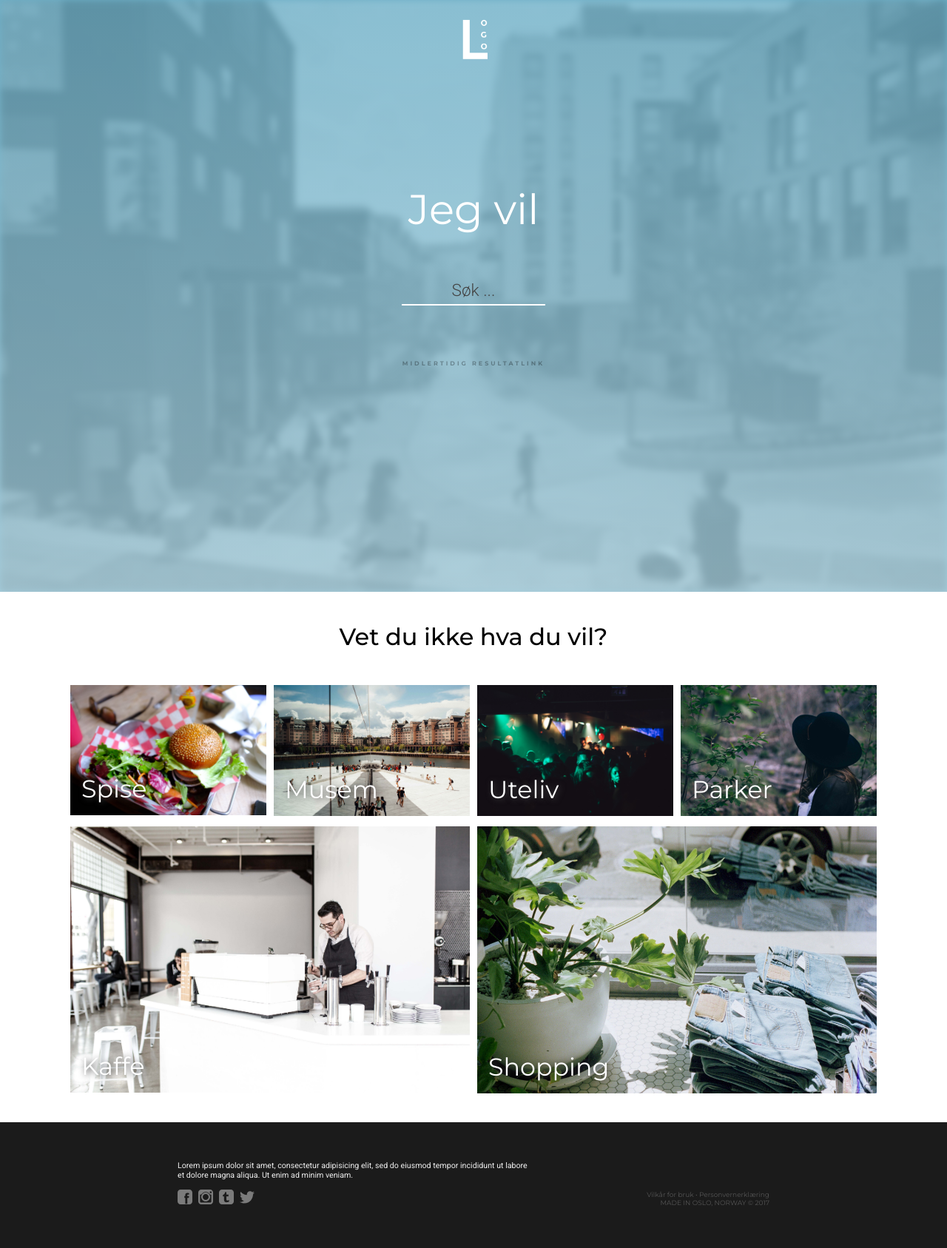
After one commit to rxstad/Webprosjekt21, a PHP site: page /index.php in a window 1280 px wide. The commit adds this page. Shown: the whole page at 74% size. Run offline with PHP 8.4, Linux system fonts and the light colour scheme; some libraries are stand-ins or nearby versions.

Commit message:
oppdatert result.php,  opprettet index.php, lagt til footer.php

```diff
--- /dev/null
+++ b/header.php
@@ -0,0 +1,22 @@
+<!--/**
+ * Created by PhpStorm.
+ * User: slafa
+ * Date: 30.03.2017
+ * Time: 17.30
+ */-->
+
+<!DOCTYPE html>
+<html>
+<head>
+	<title>Front</title>
+	<meta charset="utf-8">
+	<link rel="stylesheet" type="text/css" href="main_style.css">
+	<link rel="stylesheet" type="text/css" href="results_style.css">
+    <meta name="viewport" content="width=device-width, initial-scale=0"/>
+	 <script src="http://ajax.googleapis.com/ajax/libs/jquery/2.1.1/jquery.min.js" type="text/javascript"></script>
+	 	 <script type="text/javascript" src="js/top_menu_fadein.js"></script>
+
+    <script defer src="https://code.getmdl.io/1.3.0/material.min.js"></script>
+
+
+</head>
--- /dev/null
+++ b/index.php
@@ -0,0 +1,82 @@
+<?php
+require("header.php");
+?>
+<link rel="stylesheet" type="text/css" href="front_style.css">
+
+<body>
+<div id="header">
+	<div id="top_menu_fadein">
+
+	<div class="top_menu">
+		<a href="#">Hjem</a>
+		<a href="#">Kategorier</a>
+		<a href="om.html">Om</a>
+		<a href="#">Hjelp</a>
+	</div>
+
+	</div>
+	<div id="header_search_outer">
+		<div class="header_search_logo">
+			<a href="index.html"><img src="img/logo.png" width="95px"></a>
+		</div>
+		<div class="header_search_inner">
+			<h2>Jeg vil</h2>
+			<input type="text" name="search" placeholder="Søk ..." onfocus="this.placeholder = ''" onblur="this.placeholder = 'Søk ...'"><br><br>
+			<a href="results.html" class="button">Midlertidig resultatlink</a>
+		</div>
+	</div>
+	<div class="header_img"></div>
+</div>
+<div id="wrapper">
+	<div id="main">
+		<center><h1>Vet du ikke hva du vil?</h1></center><br>
+		<div id="mainflex">
+			<div class="mainflex_item">
+				<img src="img/shops/mat1.jpg" class="imgitem_main" width="100%">
+				<div class="imgdesc_main">Spise</div>
+			</div>
+			<div class="mainflex_item">
+				<img src="img/shops/opera.jpg" class="imgitem_main" width="100%">
+				<div class="imgdesc_main">Musem</div>
+			</div>
+			<div class="mainflex_item">
+				<img src="img/shops/nightlife.jpg" class="imgitem_main" width="100%">
+				<div class="imgdesc_main">Uteliv</div>
+			</div>
+			<div class="mainflex_item">
+				<img src="img/shops/park3.jpg" class="imgitem_main" width="100%">
+				<div class="imgdesc_main">Parker</div>
+			</div>
+			<div class="mainflex_item">
+				<img src="img/shops/coffeeshop2.jpg" class="imgitem_main" width="100%">
+				<div class="imgdesc_main">Kaffe</div>
+			</div>
+			<div class="mainflex_item">
+				<img src="img/shops/windowpants.jpg" class="imgitem_main" width="100%">
+				<div class="imgdesc_main">Shopping</div>
+			</div>
+		</div>
+
+	</div>
+</div>
+<div id="footer">
+	<div class="inner_footer">
+		<div style="float:left; padding-top: 4%; width:60%">
+				Lorem ipsum dolor sit amet, consectetur adipisicing elit, sed do eiusmod
+				tempor incididunt ut labore et dolore magna aliqua. Ut enim ad minim veniam.
+				<br><br>
+				<img src="img/social/facebook.svg" width="20px" class="footer_social_img">&nbsp;&nbsp;
+				<img src="img/social/instagram.svg" width="20px" class="footer_social_img">&nbsp;&nbsp;
+				<img src="img/social/tumblr.svg" width="20px" class="footer_social_img">&nbsp;&nbsp;
+				<img src="img/social/twitter.svg" width="20px" class="footer_social_img">&nbsp;&nbsp;
+		</div>
+		<div style="float:left; padding-top: 9%; text-align: right; width:40%">
+				<div class="footer_copyright">
+				Vilkår for bruk &#8226; Personvernerklæring<br>
+				MADE IN OSLO, NORWAY © 2017
+	</div>
+		</div>
+
+</div>
+</body>
+</html>
```
Also changed, not shown: results.php (+1 -15 lines).
